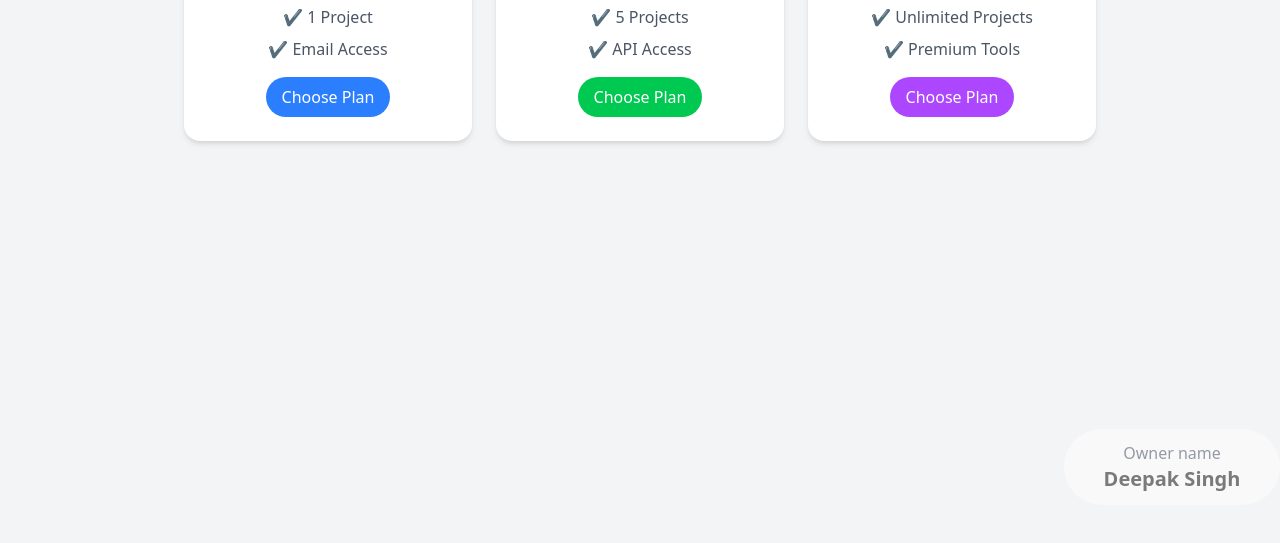
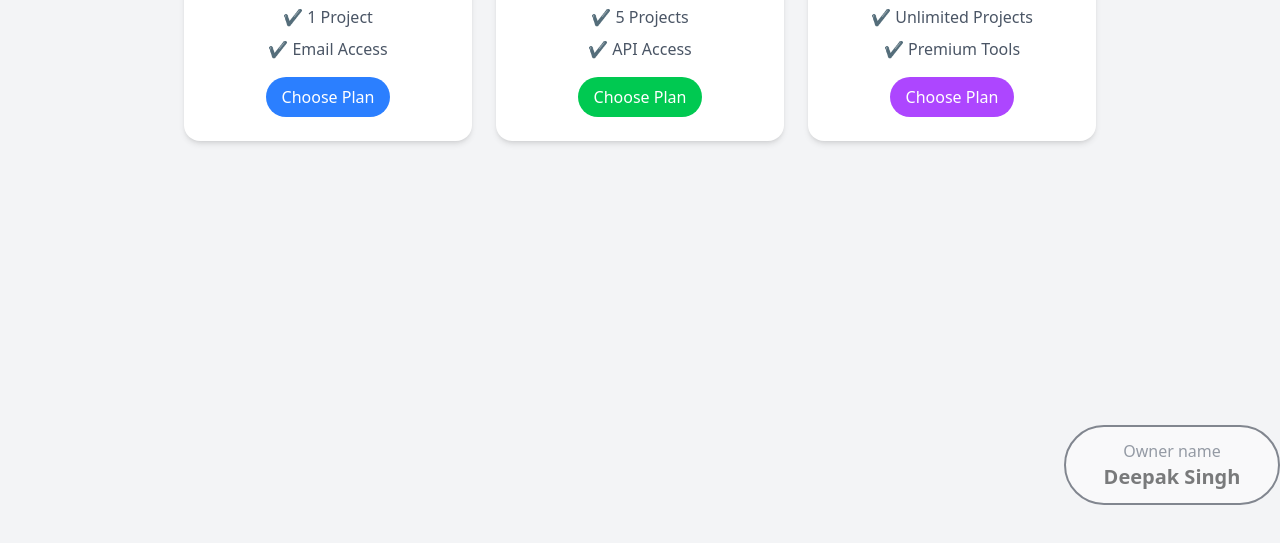
Before and after one commit to dkumarsing7/pricing-page, a website: page index.html in a window 1280 px wide. Shown: the part 255-798 px from the top of the page. Drawn offline with Linux system fonts and the light colour scheme.

Commit message:
fixes bug

```diff
--- a/index.html
+++ b/index.html
@@ -5,10 +5,10 @@
     <meta charset="UTF-8">
     <meta name="viewport" content="width=device-width, initial-scale=1.0">
     <title>Pricing</title>
-    <link href="./output.css" rel="stylesheet">
+    <link href="output.css" rel="stylesheet">
 </head>
 
-<body class=" relative bg-gray-100 p-8 dark:bg-gray-900 dark:text-white min-h-[2000px]">
+<body class=" relative bg-gray-100 p-8 dark:bg-gray-900 dark:text-white min-h-[1500px]">
     <!-- <body class="bg-gradient-to-r from-blue-100 to-purple-100 p-8 dark:bg-gray-800 dark:text-white"> -->
 
     <h1 class="text-3xl font-bold text-center mt-4 mb-8 text-whte ">Choose Your Plan</h1>
@@ -55,7 +55,7 @@
 
     </div>
 
-    <div class="rounded-full px-8 py-3 bg-white dark:bg-emerald-900 w-full md:w-54 text-center fixed bottom-10 right-0 animate-pulse">
+    <div class="rounded-full px-8 py-3 bg-white dark:bg-emerald-900 w-32 md:w-54 text-center fixed bottom-10 right-0 border-gray-900 border-2 animate-pulse">
         <p class="text-gray-700 dark:text-gray-400">Owner name</p>
         <h1 class="text-black dark:text-white font-bold text-xl ">Deepak Singh</h1>
     </div>
```
Also changed, not shown: output.css.
